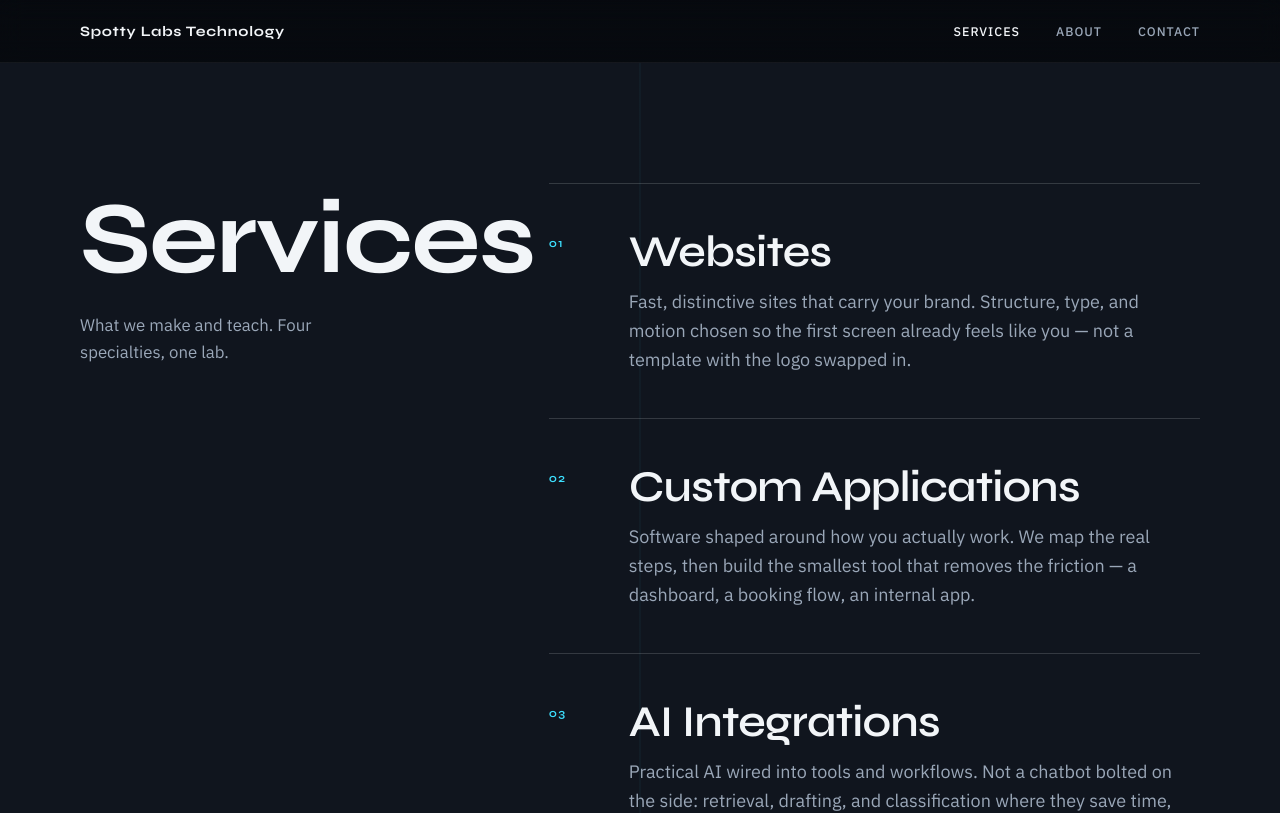
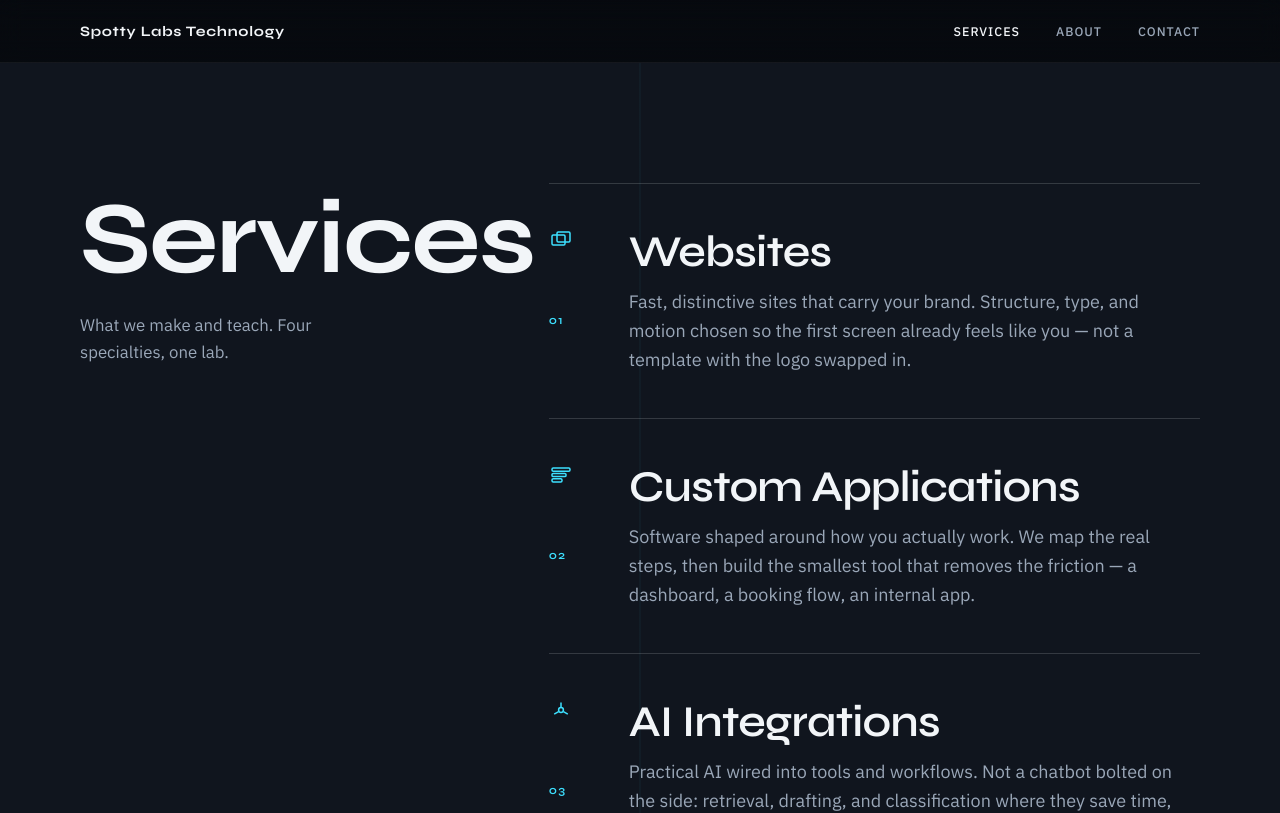
Before and after one commit to Antoni-Eng/spotty-labs-technology, a React (Vite) app: page /services in a window 1280 px wide. Shown: the top 813 px of the page. Built offline with nearby package versions, Linux system fonts and the light colour scheme.

Commit message:
feat: add original service icons
Co-authored-by: Cursor <cursoragent@cursor.com>

```diff
--- /dev/null
+++ b/src/components/ServiceIcon.tsx
@@ -0,0 +1,44 @@
+import type { ReactNode } from 'react'
+import { SERVICES } from '../data/content'
+
+type ServiceId = (typeof SERVICES)[number]['id']
+
+const marks: Record<ServiceId, ReactNode> = {
+  websites: (
+    <>
+      <rect x="3" y="7" width="13" height="10" rx="1.2" />
+      <rect x="8" y="4" width="13" height="10" rx="1.2" />
+    </>
+  ),
+  'custom-applications': (
+    <>
+      <rect x="3" y="5" width="18" height="3.2" rx="1.2" />
+      <rect x="3" y="10.4" width="14" height="3.2" rx="1.2" />
+      <rect x="3" y="15.8" width="10" height="3.2" rx="1.2" />
+    </>
+  ),
+  'ai-integrations': (
+    <>
+      <circle cx="12" cy="12" r="2.4" />
+      <line x1="12" y1="4.5" x2="12" y2="9" />
+      <line x1="5.2" y1="16.2" x2="9.6" y2="13.6" />
+      <line x1="18.8" y1="16.2" x2="14.4" y2="13.6" />
+    </>
+  ),
+  'computer-education': (
+    <>
+      <polyline points="8 9 12 6 16 9" />
+      <line x1="7" y1="18" x2="17" y2="18" />
+    </>
+  ),
+}
+
+export function ServiceIcon({ name }: { name: ServiceId }) {
+  return (
+    <span className="services__icon" aria-hidden="true">
+      <svg viewBox="0 0 24 24" fill="none" stroke="currentColor" strokeWidth="1.5">
+        {marks[name]}
+      </svg>
+    </span>
+  )
+}
--- a/src/components/Services.css
+++ b/src/components/Services.css
@@ -52,6 +52,22 @@
   transform: translateY(0);
 }
 
+.services__mark {
+  display: grid;
+  justify-items: start;
+  gap: 0.55rem;
+}
+
+.services__icon {
+  color: var(--color-accent);
+}
+
+.services__icon svg {
+  display: block;
+  width: 1.5rem;
+  height: 1.5rem;
+}
+
 .services__number {
   padding-top: 0.35rem;
   color: var(--color-accent);
--- a/src/components/Services.tsx
+++ b/src/components/Services.tsx
@@ -1,6 +1,7 @@
 import type { CSSProperties } from 'react'
 import { SERVICES, SERVICES_INTRO } from '../data/content'
 import { useInView } from '../hooks/useInView'
+import { ServiceIcon } from './ServiceIcon'
 import './Services.css'
 
 export function Services() {
@@ -28,9 +29,12 @@ export function Services() {
               className={`services__item${inView ? ' is-visible' : ''}`}
               style={{ '--reveal-delay': `${index * 100}ms` } as CSSProperties}
             >
-              <span className="services__number" aria-hidden="true">
-                {String(index + 1).padStart(2, '0')}
-              </span>
+              <div className="services__mark">
+                <ServiceIcon name={service.id} />
+                <span className="services__number" aria-hidden="true">
+                  {String(index + 1).padStart(2, '0')}
+                </span>
+              </div>
               <div>
                 <h3 className="services__item-title">{service.title}</h3>
                 <p className="services__description">{service.blurb}</p>
```
Also changed, not shown: 1 other file (tests, documents, lock files or other folders).
